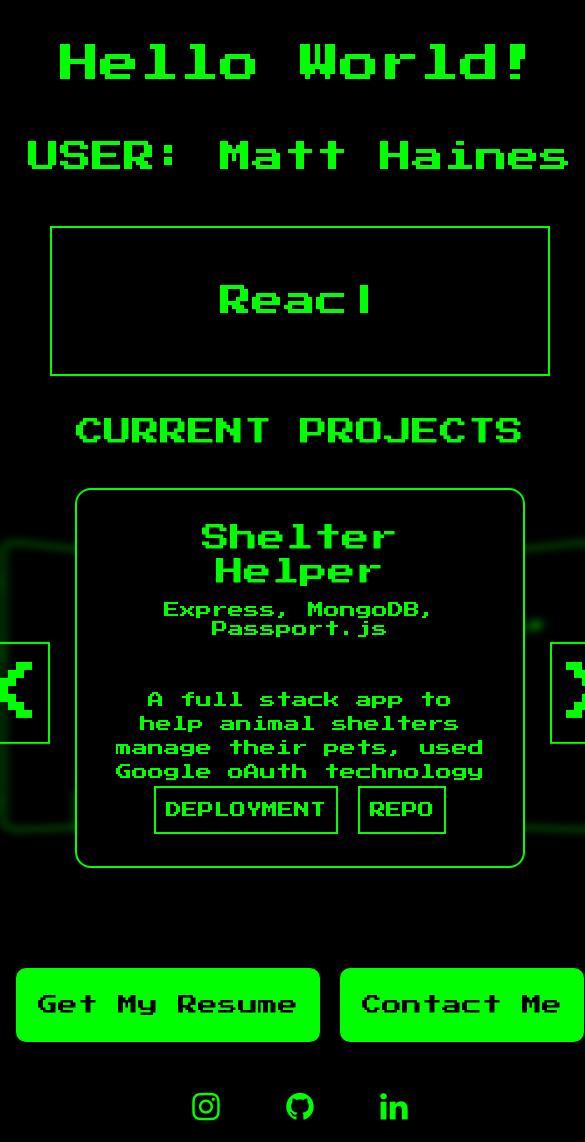
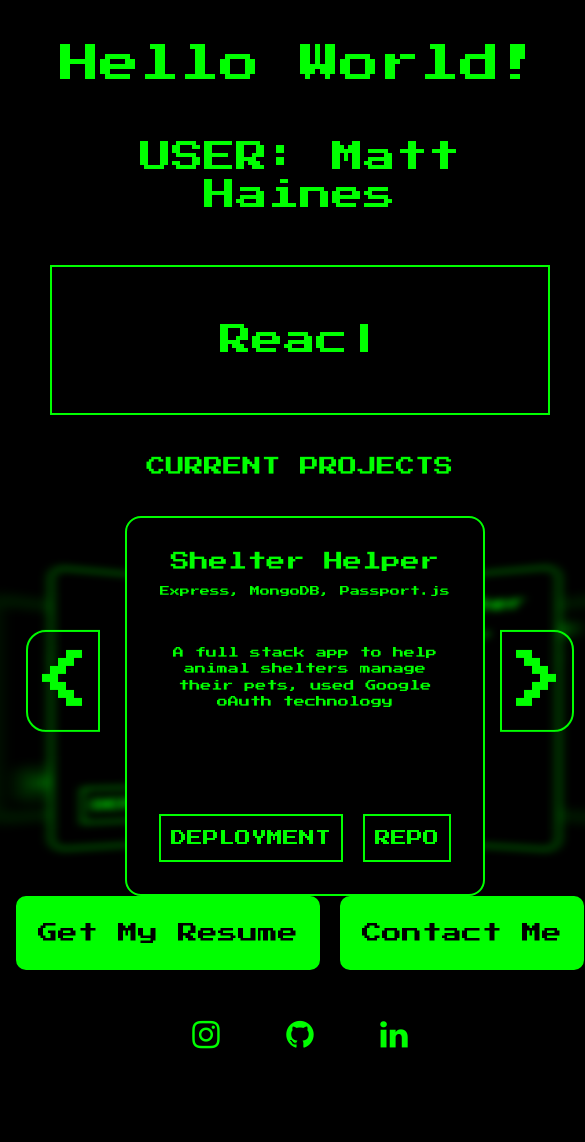
Before and after one commit to mHaines9219/portfolio_redux, a React (Create React App) app in the folder client/: page / in a window 390 px wide. Shown: the top 1142 px of the page, 585 px wide, since content can reach past the window. After the commit the page ends 1070 px from the top, so only its background shows below. Built offline with nearby package versions, Linux system fonts and the light colour scheme; a web font is replaced by a local one.

Commit message:
mobile styling

```diff
--- a/client/public/index.html
+++ b/client/public/index.html
@@ -4,7 +4,9 @@
 <head>
   <meta charset="utf-8" />
   <link rel="icon" href="%PUBLIC_URL%/favicon.ico" />
-  <meta name="viewport" content="width=device-width, initial-scale=1" />
+  <meta name="viewport" content="width=device-width, initial-scale=1, user-scalable=0" />
+
+
   <meta name="theme-color" content="#000000" />
   <meta name="description" content="Portfolio Web site for Matthew Haines" />
   <link rel="apple-touch-icon" href="%PUBLIC_URL%/logo192.png" />
--- a/client/src/components/Card/Card.css
+++ b/client/src/components/Card/Card.css
@@ -50,4 +50,16 @@
     align-content: center;
     margin-top: auto;
   }
+
+  h3 {
+    font-size: 1.2rem;
+  }
+
+  h6 {
+    font-size: 10px;
+  }
+
+  p.card-desc {
+    font-size: 11px;
+  }
 }
--- a/client/src/components/Carousel/Carousel.css
+++ b/client/src/components/Carousel/Carousel.css
@@ -134,8 +134,8 @@
   }
 
   .carousel {
-    width: 500px;
-    height: 600px;
+    width: 400px;
+    height: 500px;
     perspective: 500px;
     transform-style: preserve-3d;
   }
--- a/client/src/components/Home/Home.css
+++ b/client/src/components/Home/Home.css
@@ -217,7 +217,7 @@
 
   .project-cards {
     display: flex;
-    width: 100vh;
+    width: 100vw;
     justify-content: center;
     align-items: center;
   }
```
